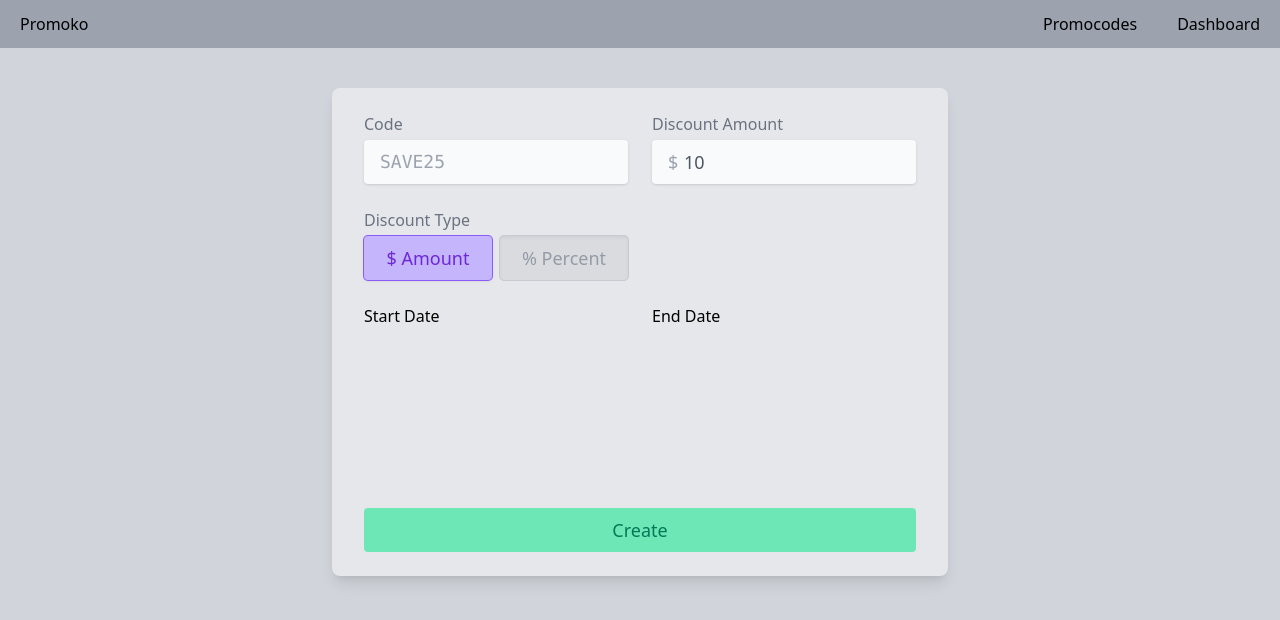
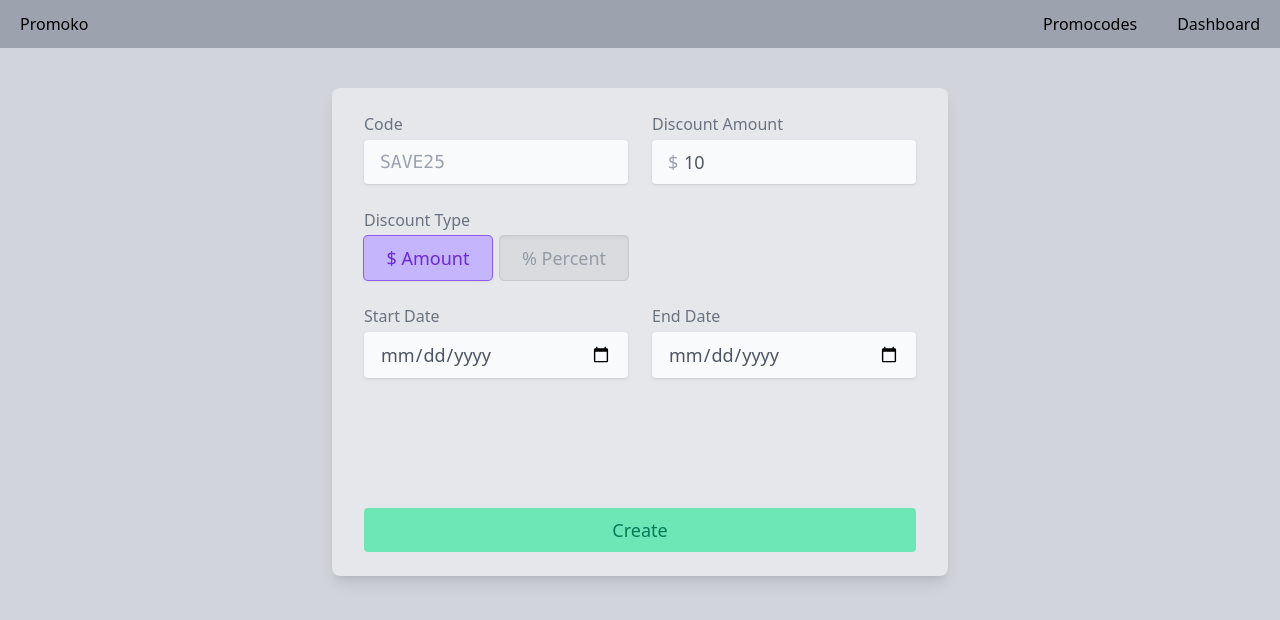
Before and after one commit to daniel-black/promocodes-manager, a Next.js app: page /promocodes/new in a window 1280 px wide. Shown: the top 620 px of the page. Built offline with nearby package versions, Linux system fonts and the light colour scheme.

Commit message:
new promocode form pretty much in place

```diff
--- /dev/null
+++ b/src/components/EndFormSection.tsx
@@ -0,0 +1,23 @@
+import { Dispatch, SetStateAction } from "react";
+
+type EndFormSectionProps = {
+  endDate: string | undefined;
+  setEndDate: Dispatch<SetStateAction<string | undefined>>;
+};
+
+export const EndFormSection = ({
+  endDate,
+  setEndDate
+}: EndFormSectionProps) => {
+  return (
+    <div className="text-gray-500 space-y-1">
+      <label className="block">End Date</label>
+      <input
+        type="date"
+        value={endDate}
+        onChange={e => setEndDate(e.target.value)}
+        className='w-full text-lg rounded py-2 px-4 bg-gray-50 text-gray-600 shadow outline-none focus:ring-1'
+      />
+    </div>
+  );
+}
--- a/src/components/NewPromocodeForm.tsx
+++ b/src/components/NewPromocodeForm.tsx
@@ -5,6 +5,8 @@ import { CodeType } from "@/types";
 import { CodeNameFormSection } from "./CodeNameFormSection";
 import { CodeTypeFormSection } from "./CodeTypeFormSection";
 import { DiscountDetailsFormSection } from "./DiscountDetailsFormSection";
+import { StartFormSection } from "./StartFormSection";
+import { EndFormSection } from "./EndFormSection";
 
 export const NewPromocodeForm = () => {
   const [code, setCode] = useState('');
@@ -12,10 +14,12 @@ export const NewPromocodeForm = () => {
   const [amountDiscount, setAmountDiscount] = useState(10);
   const [percentDiscount, setPercentDiscount] = useState(10);
   const [maxDiscount, setMaxDiscount] = useState<number | undefined>();
+  const [startDate, setStartDate] = useState<string | undefined>();
+  const [endDate, setEndDate] = useState<string | undefined>();
 
   async function handleSubmit(e: FormEvent<HTMLFormElement>) {
     e.preventDefault();
-    console.log({ code, codeType });
+    console.log({ code, codeType, amountDiscount, percentDiscount, maxDiscount, startDate, endDate });
   }
 
   return (
@@ -42,8 +46,18 @@ export const NewPromocodeForm = () => {
             setMaxDiscount={setMaxDiscount}
           />
         </div>
-        <p>Start Date</p>
-        <p>End Date</p>
+        <div>
+          <StartFormSection
+            startDate={startDate}
+            setStartDate={setStartDate}
+          />
+        </div>
+        <div>
+          <EndFormSection
+            endDate={endDate}
+            setEndDate={setEndDate}
+          />
+        </div>
       </div>
       <input
         type="submit"
--- /dev/null
+++ b/src/components/StartFormSection.tsx
@@ -0,0 +1,25 @@
+'use client';
+
+import { Dispatch, SetStateAction } from "react";
+
+type StartFormSectionProps = {
+  startDate: string | undefined;
+  setStartDate: Dispatch<SetStateAction<string | undefined>>;
+};
+
+export const StartFormSection = ({
+  startDate,
+  setStartDate
+}: StartFormSectionProps) => {
+  return (
+    <div className="text-gray-500 space-y-1">
+      <label className="block">Start Date</label>
+      <input
+        type="date"
+        value={startDate}
+        onChange={e => setStartDate(e.target.value)}
+        className='w-full text-lg rounded py-2 px-4 bg-gray-50 text-gray-600 shadow outline-none focus:ring-1'
+      />
+    </div>
+  );
+}
```
